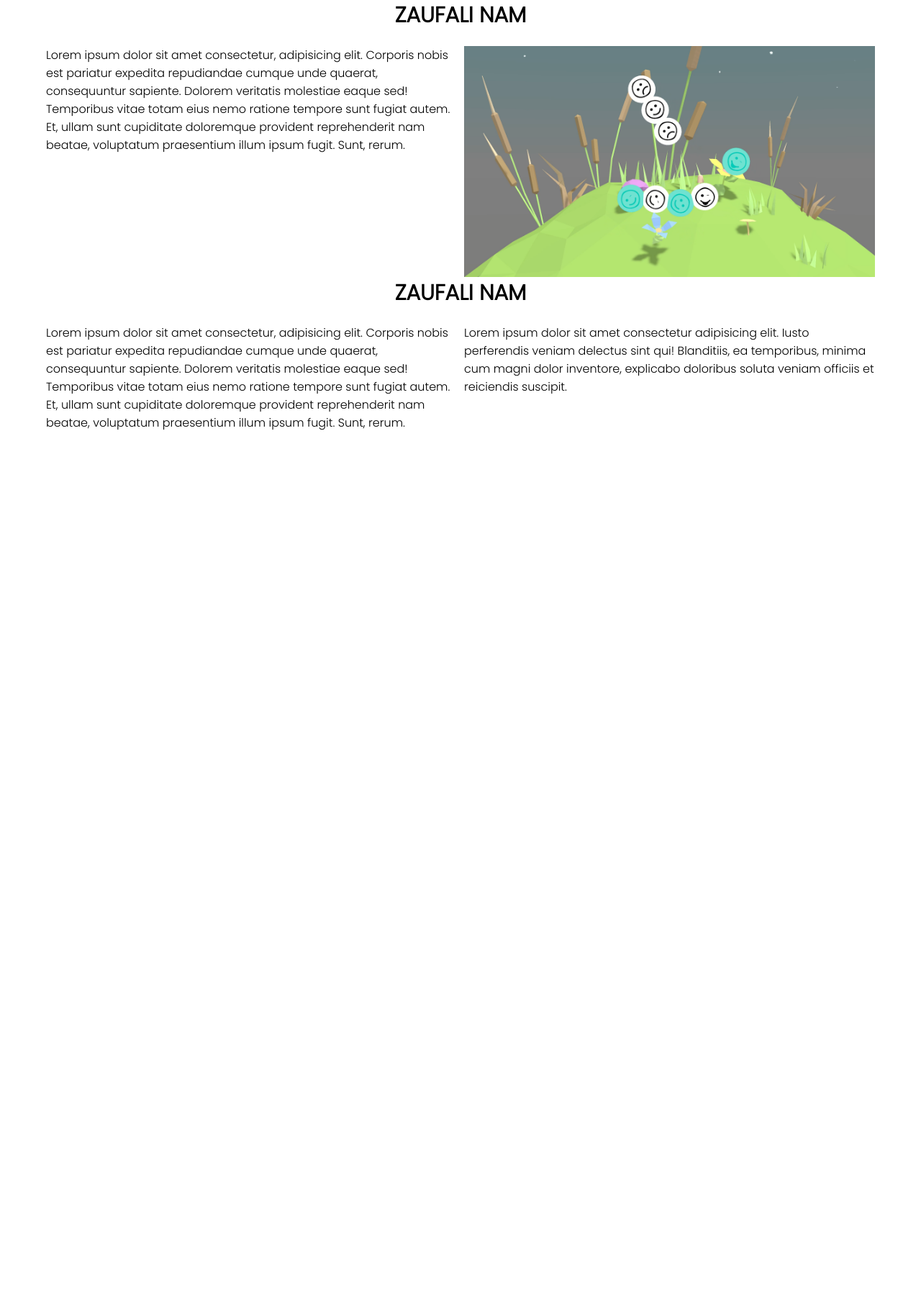
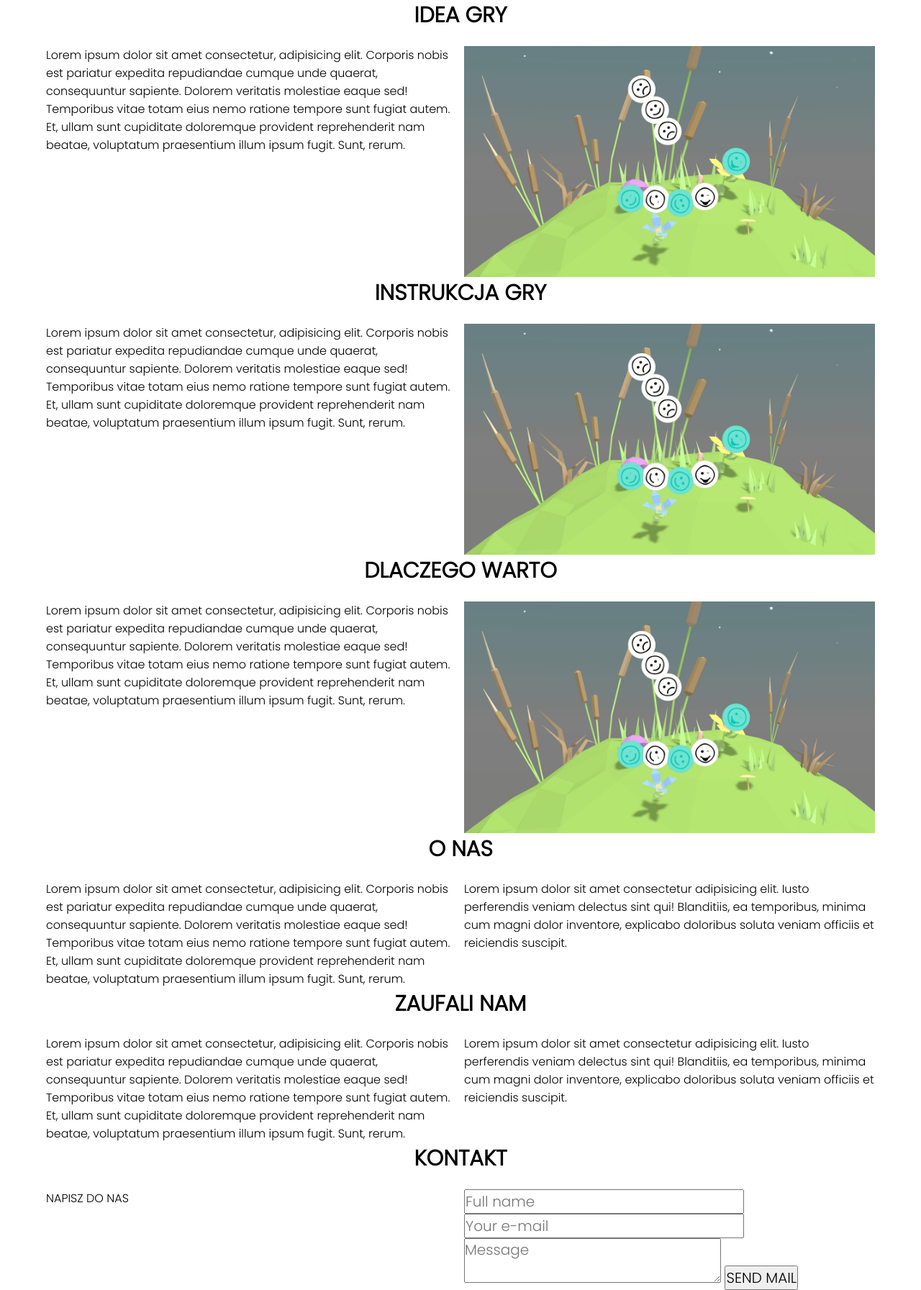
Before and after one commit to piotrwojtaszek/MOT-WEBSITE, a PHP site: page / in a window 1280 px wide. Shown: the part 577-2370 px from the top of the page at 72% size. Before the commit the page ends 1175 px from the top, so only its background shows below. Run offline with PHP 8.4, Linux system fonts and the light colour scheme.

Commit message:
Good css

```diff
--- a/Site/index.html
+++ /dev/null
@@ -1,49 +0,0 @@
-<html lang="en">
-<head>
-    <meta charset="UTF-8">
-    <meta http-equiv="X-UA-Compatible" content="IE=edge">
-    <meta name="viewport" content="width=device-width, initial-scale=1.0">
-    <link href="https://fonts.googleapis.com/css2?family=Poppins:wght@300&display=swap" rel="stylesheet">
-    <link rel="stylesheet" href="style.css">
-
-    <title>Document</title>
-</head>
-<body>
-    <ul class="topnav">
-        <li><a href="#home">Home</a></li>
-        <li><a href="#news">News</a></li>
-        <li><a href="#contact">Contact</a></li>
-        <li><a href="#about">About</a></li>
-    </ul>
-    <div class="wrapper">
-
-        <video id="videoBG" autoplay muted loop>
-            <source src="media/vid/bgloop.mp4" type="video/mp4">
-        </video>
-
-        <section id="zaufali">
-            <h4 class="section-title">ZAUFALI NAM</h4>
-            <div class="div-left">
-                <p>
-                            Lorem ipsum dolor sit amet consectetur, adipisicing elit. Corporis nobis est pariatur expedita repudiandae cumque unde quaerat, consequuntur sapiente. Dolorem veritatis molestiae eaque sed! Temporibus vitae totam eius nemo ratione tempore sunt fugiat autem. Et, ullam sunt cupiditate doloremque provident reprehenderit nam beatae, voluptatum praesentium illum ipsum fugit. Sunt, rerum.
-                </p>
-            </div>
-            <div class="div-right">
-                <img class="image1"src="media/img/screen1.png" alt="Screen">
-            </div>
-        </section>
-        <section id="zaufali">
-            <h4 class="section-title">ZAUFALI NAM</h4>
-            <div class="div-left">
-                <p>
-                            Lorem ipsum dolor sit amet consectetur, adipisicing elit. Corporis nobis est pariatur expedita repudiandae cumque unde quaerat, consequuntur sapiente. Dolorem veritatis molestiae eaque sed! Temporibus vitae totam eius nemo ratione tempore sunt fugiat autem. Et, ullam sunt cupiditate doloremque provident reprehenderit nam beatae, voluptatum praesentium illum ipsum fugit. Sunt, rerum.
-                </p>
-            </div>
-            <div class="div-right">
-                <p>
-                            Lorem ipsum dolor sit amet consectetur adipisicing elit. Iusto perferendis veniam delectus sint qui! Blanditiis, ea temporibus, minima cum magni dolor inventore, explicabo doloribus soluta veniam officiis et reiciendis suscipit.
-                </p>
-            </div>
-        </section>
-</body>
-</html>
--- /dev/null
+++ b/Site/index.php
@@ -0,0 +1,102 @@
+<html lang="en">
+<head>
+    <meta charset="UTF-8">
+    <meta http-equiv="X-UA-Compatible" content="IE=edge">
+    <meta name="viewport" content="width=device-width, initial-scale=1.0">
+    <link href="https://fonts.googleapis.com/css2?family=Poppins:wght@300&display=swap" rel="stylesheet">
+    <link rel="stylesheet" href="style.css">
+
+    <title>Document</title>
+</head>
+<body>
+    <ul class="topnav">
+        <li><a href="#kontakt">Kontakt</a></li>
+        <li><a href="#zaufali">Zaufali nam</a></li>
+        <li><a href="#onas">O nas</a></li>
+        <li><a href="#dlaczego">Dlaczego warto</a></li>
+        <li><a href="#instrukcja">Instrukcja gry</a></li>
+        <li><a href="#idea">Idea gry</a></li>
+    </ul>
+    <div class="wrapper">
+
+        <video id="videoBG" autoplay muted loop>
+            <source src="media/vid/bgloop.mp4" type="video/mp4">
+        </video>
+
+        <section id="idea">
+            <h4 class="section-title">IDEA GRY</h4>
+            <div class="div-left">
+                <p>
+                            Lorem ipsum dolor sit amet consectetur, adipisicing elit. Corporis nobis est pariatur expedita repudiandae cumque unde quaerat, consequuntur sapiente. Dolorem veritatis molestiae eaque sed! Temporibus vitae totam eius nemo ratione tempore sunt fugiat autem. Et, ullam sunt cupiditate doloremque provident reprehenderit nam beatae, voluptatum praesentium illum ipsum fugit. Sunt, rerum.
+                </p>
+            </div>
+            <div class="div-right">
+                <img class="image1"src="media/img/screen1.png" alt="Screen">
+            </div>
+        </section>
+        <section id="instrukcja">
+            <h4 class="section-title">INSTRUKCJA GRY</h4>
+            <div class="div-left">
+                <p>
+                            Lorem ipsum dolor sit amet consectetur, adipisicing elit. Corporis nobis est pariatur expedita repudiandae cumque unde quaerat, consequuntur sapiente. Dolorem veritatis molestiae eaque sed! Temporibus vitae totam eius nemo ratione tempore sunt fugiat autem. Et, ullam sunt cupiditate doloremque provident reprehenderit nam beatae, voluptatum praesentium illum ipsum fugit. Sunt, rerum.
+                </p>
+            </div>
+            <div class="div-right">
+                <img class="image1"src="media/img/screen1.png" alt="Screen">
+            </div>
+        </section>
+        <section id="dlaczego">
+            <h4 class="section-title">DLACZEGO WARTO</h4>
+            <div class="div-left">
+                <p>
+                            Lorem ipsum dolor sit amet consectetur, adipisicing elit. Corporis nobis est pariatur expedita repudiandae cumque unde quaerat, consequuntur sapiente. Dolorem veritatis molestiae eaque sed! Temporibus vitae totam eius nemo ratione tempore sunt fugiat autem. Et, ullam sunt cupiditate doloremque provident reprehenderit nam beatae, voluptatum praesentium illum ipsum fugit. Sunt, rerum.
+                </p>
+            </div>
+            <div class="div-right">
+                <img class="image1"src="media/img/screen1.png" alt="Screen">
+            </div>
+        </section>
+        <section id="onas">
+            <h4 class="section-title">O NAS</h4>
+            <div class="div-left">
+                <p>
+                            Lorem ipsum dolor sit amet consectetur, adipisicing elit. Corporis nobis est pariatur expedita repudiandae cumque unde quaerat, consequuntur sapiente. Dolorem veritatis molestiae eaque sed! Temporibus vitae totam eius nemo ratione tempore sunt fugiat autem. Et, ullam sunt cupiditate doloremque provident reprehenderit nam beatae, voluptatum praesentium illum ipsum fugit. Sunt, rerum.
+                </p>
+            </div>
+            <div class="div-right">
+                <p>
+                            Lorem ipsum dolor sit amet consectetur adipisicing elit. Iusto perferendis veniam delectus sint qui! Blanditiis, ea temporibus, minima cum magni dolor inventore, explicabo doloribus soluta veniam officiis et reiciendis suscipit.
+                </p>
+            </div>
+        </section>
+        <section id="zaufali">
+            <h4 class="section-title">ZAUFALI NAM</h4>
+            <div class="div-left">
+                <p>
+                            Lorem ipsum dolor sit amet consectetur, adipisicing elit. Corporis nobis est pariatur expedita repudiandae cumque unde quaerat, consequuntur sapiente. Dolorem veritatis molestiae eaque sed! Temporibus vitae totam eius nemo ratione tempore sunt fugiat autem. Et, ullam sunt cupiditate doloremque provident reprehenderit nam beatae, voluptatum praesentium illum ipsum fugit. Sunt, rerum.
+                </p>
+            </div>
+            <div class="div-right">
+                <p>
+                            Lorem ipsum dolor sit amet consectetur adipisicing elit. Iusto perferendis veniam delectus sint qui! Blanditiis, ea temporibus, minima cum magni dolor inventore, explicabo doloribus soluta veniam officiis et reiciendis suscipit.
+                </p>
+            </div>
+        </section>
+        <section id="kontakt">
+            <h4 class="section-title">KONTAKT</h4>
+            <div class="div-left">
+                <p>
+                            NAPISZ DO NAS
+                </p>
+            </div>
+            <div class="div-right">
+                <form class="contact-form "action="contactform.php" method="POST">
+                    <input type="text" name="name" placeholder="Full name">
+                    <input type="text" name="mail" placeholder="Your e-mail">
+                    <textarea name="message" placeholder="Message"></textarea>
+                    <button type="submit" name="submit">SEND MAIL</button>
+                </form>
+            </div>
+        </section>
+</body>
+</html>
--- /dev/null
+++ b/Site/main.js
@@ -0,0 +1,3 @@
+const scroll = new SmoothScroll('.navbar a[href*="#"]',{
+    speed: 800
+});
--- a/Site/style.css
+++ b/Site/style.css
@@ -48,7 +48,7 @@ ul.topnav li.right {
 
 .wrapper #videoBG{
     z-index: -2;
-    opacity: 0.5;
+    opacity: 0.75;
     height: auto;
     width: 100%;
 }
```
Also changed, not shown: Site/contactform.php (added, +14 -0 lines).
